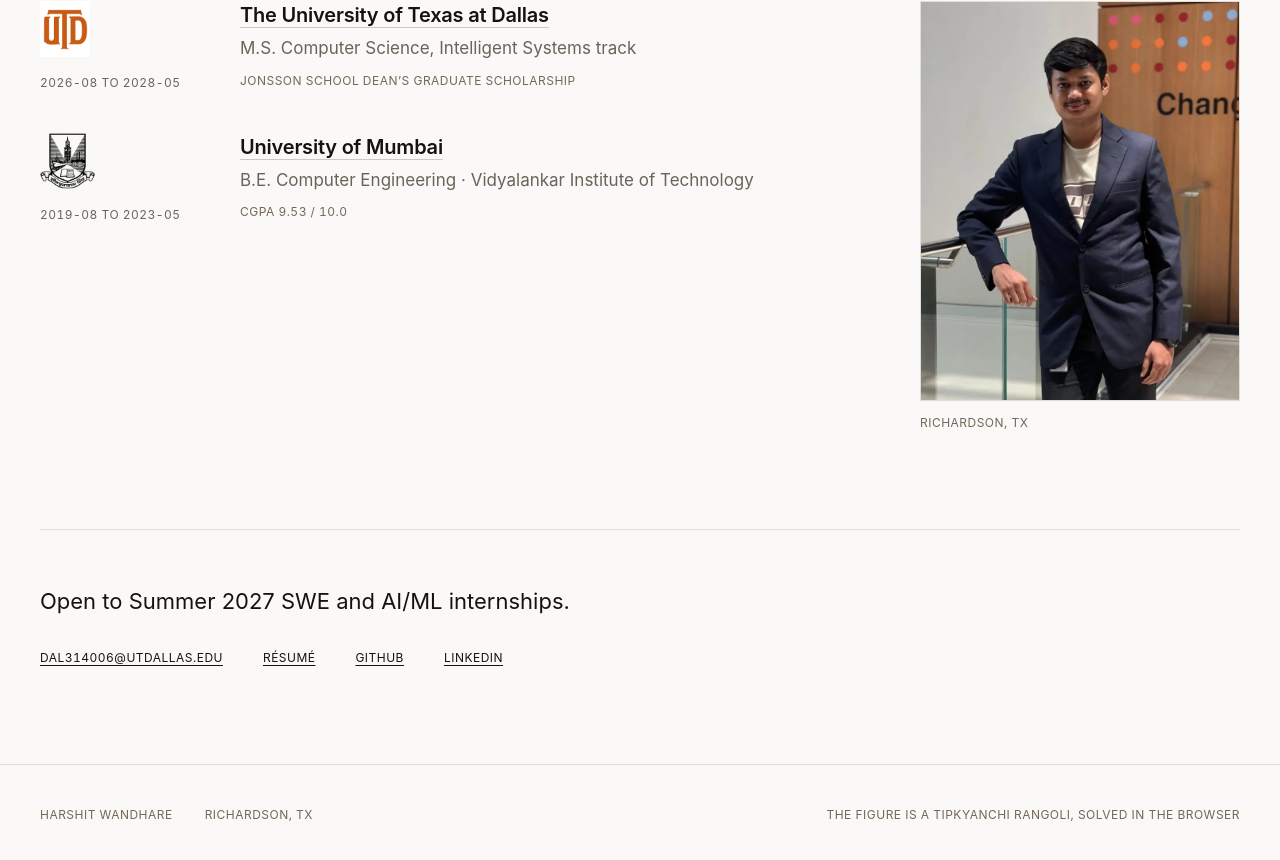
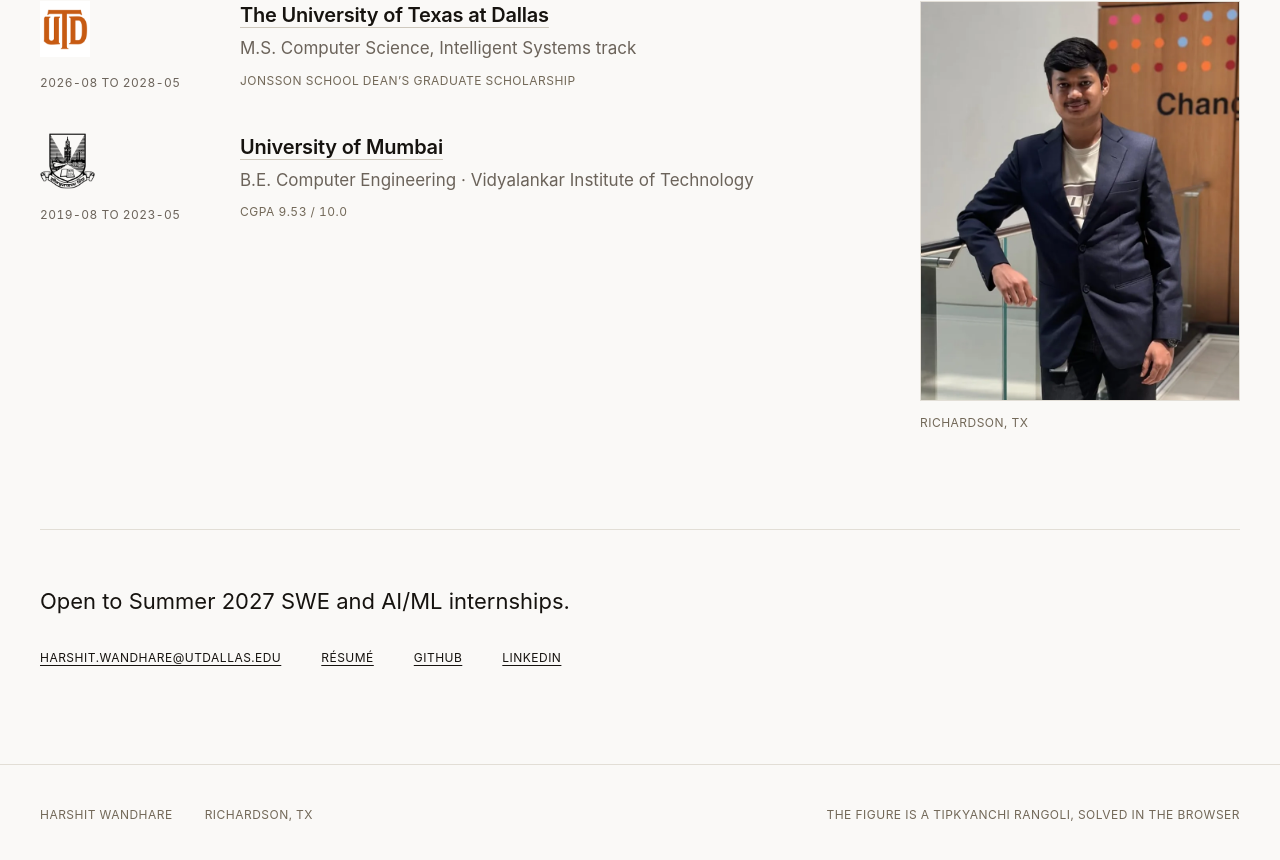
Before and after one commit to harshitwandhare/portfolio, a Next.js app: page / in a window 1280 px wide. Shown: the part 5129-5989 px from the top of the page. Built offline with nearby package versions, Linux system fonts and the light colour scheme.

Commit message:
chore: switch to the named utdallas address

```diff
--- a/content/profile.ts
+++ b/content/profile.ts
@@ -19,7 +19,7 @@ export interface Fact {
 export const identity = {
   name: 'Harshit Wandhare',
   location: 'Richardson, TX',
-  email: 'dal314006@utdallas.edu',
+  email: 'Harshit.Wandhare@utdallas.edu',
   altEmail: 'harshitwandhare45@gmail.com',
   github: 'https://github.com/harshitwandhare',
   // The `harshit-yc` work account was deleted and github.com/harshit-yc now
```
